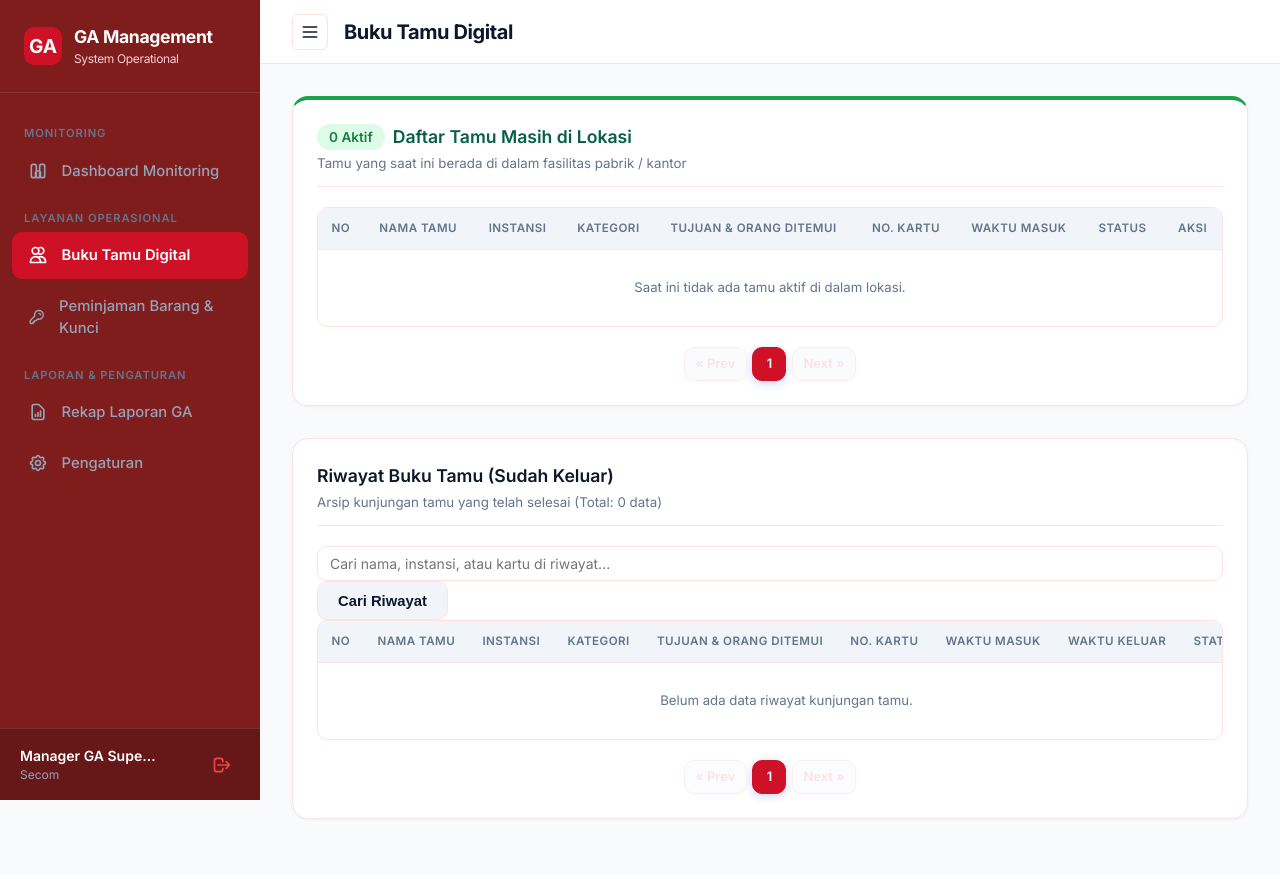
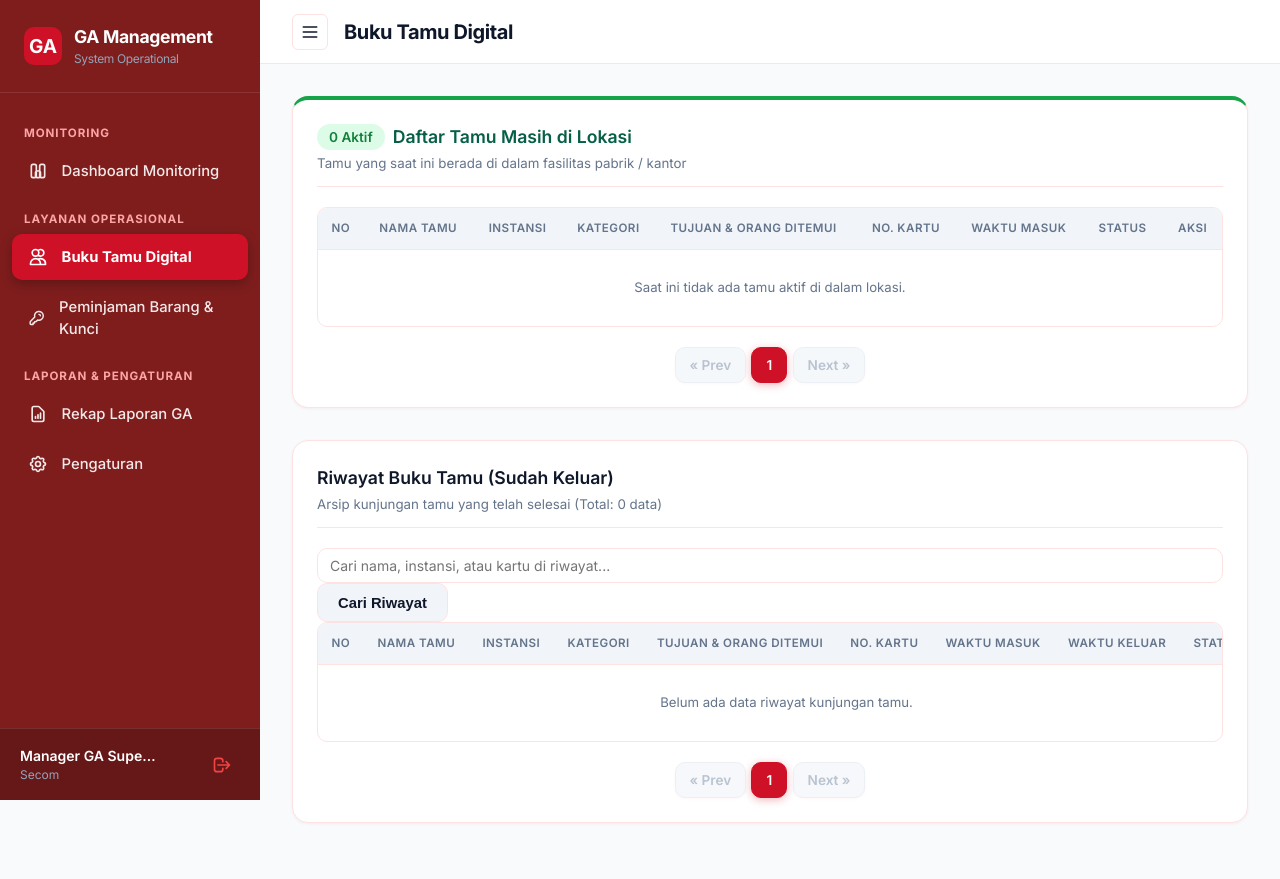
Before and after one commit to darulgusti/Management-GA, a PHP site: page /guest.php in a window 1280 px wide. Before the commit the page ends 820 px from the top, so only its background shows below. Run offline with PHP 8.4, Linux system fonts and the light colour scheme; a user stored in the database is signed in; data that the repository does not hold is empty.

Commit message:
Fix text contrast for sidebar menu items and pagination buttons

```diff
--- a/css/style.css
+++ b/css/style.css
@@ -28,7 +28,7 @@
   --bg-sidebar:     #7f1d1d;   /* Merah Deep Maroon Sidebar */
   --text-main:      #0f172a;   /* Dark Slate */
   --text-muted:     #64748b;   /* Slate 500 */
-  --text-light:     #fecdd3;   /* Light Red Accent Text */
+  --text-light:     #94a3b8;   /* Slate 400 */
   --border:         #fee2e2;   /* Soft Red Tint Border */
 
   /* Shadows & Radius */
@@ -137,11 +137,11 @@ html, body {
 }
 
 .nav-section-title {
-  font-size: 0.7rem;
-  font-weight: 600;
+  font-size: 0.725rem;
+  font-weight: 700;
   text-transform: uppercase;
   letter-spacing: 0.08em;
-  color: #64748b;
+  color: #fca5a5;
   padding: 0.75rem 0.75rem 0.35rem 0.75rem;
 }
 
@@ -150,23 +150,27 @@ html, body {
   align-items: center;
   gap: 0.85rem;
   padding: 0.75rem 1rem;
-  color: #94a3b8;
+  color: #ffffff;
   border-radius: var(--radius-md);
   font-size: 0.925rem;
   font-weight: 500;
   margin-bottom: 0.25rem;
   transition: var(--transition);
+  opacity: 0.9;
 }
 
 .nav-item:hover {
-  background-color: rgba(255, 255, 255, 0.06);
+  background-color: rgba(255, 255, 255, 0.18);
   color: #ffffff;
+  opacity: 1;
 }
 
 .nav-item.active {
-  background-color: var(--primary);
+  background-color: #ce1126;
   color: #ffffff;
-  font-weight: 600;
+  font-weight: 700;
+  opacity: 1;
+  box-shadow: 0 4px 12px rgba(0, 0, 0, 0.25);
 }
 
 .nav-item svg {
@@ -666,14 +670,14 @@ textarea.form-control {
   display: inline-flex;
   align-items: center;
   justify-content: center;
-  min-width: 34px;
-  height: 34px;
-  padding: 0 0.65rem;
-  font-size: 0.8125rem;
+  min-width: 36px;
+  height: 36px;
+  padding: 0 0.85rem;
+  font-size: 0.85rem;
   font-weight: 600;
-  color: var(--text-main);
+  color: #0f172a;
   background-color: #ffffff;
-  border: 1px solid var(--border);
+  border: 1px solid #cbd5e1;
   border-radius: var(--radius-md);
   text-decoration: none;
   transition: var(--transition);
@@ -681,24 +685,24 @@ textarea.form-control {
 }
 
 .page-link:hover:not(.disabled):not(.active):not(.ellipsis) {
-  background-color: var(--primary-light);
-  color: var(--primary);
-  border-color: #c7d2fe;
+  background-color: var(--primary);
+  color: #ffffff;
+  border-color: var(--primary);
 }
 
 .page-link.active {
   background-color: var(--primary);
   color: #ffffff;
   border-color: var(--primary);
-  box-shadow: 0 2px 8px rgba(29, 78, 216, 0.25);
+  box-shadow: 0 2px 8px rgba(206, 17, 38, 0.3);
 }
 
 .page-link.disabled {
-  color: var(--text-light);
-  background-color: #f8fafc;
-  border-color: var(--border);
+  color: #94a3b8;
+  background-color: #f1f5f9;
+  border-color: #e2e8f0;
   cursor: not-allowed;
-  opacity: 0.6;
+  opacity: 0.65;
 }
 
 .page-link.ellipsis {
```
